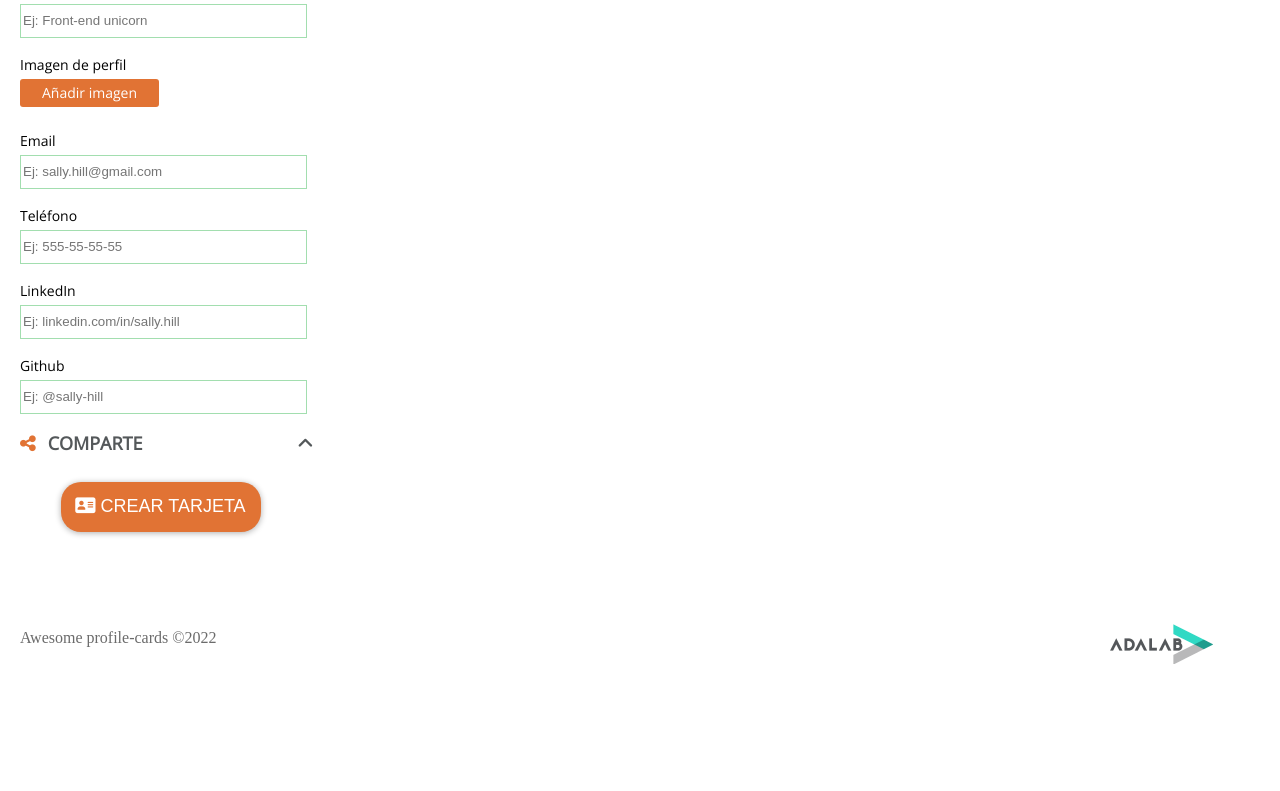
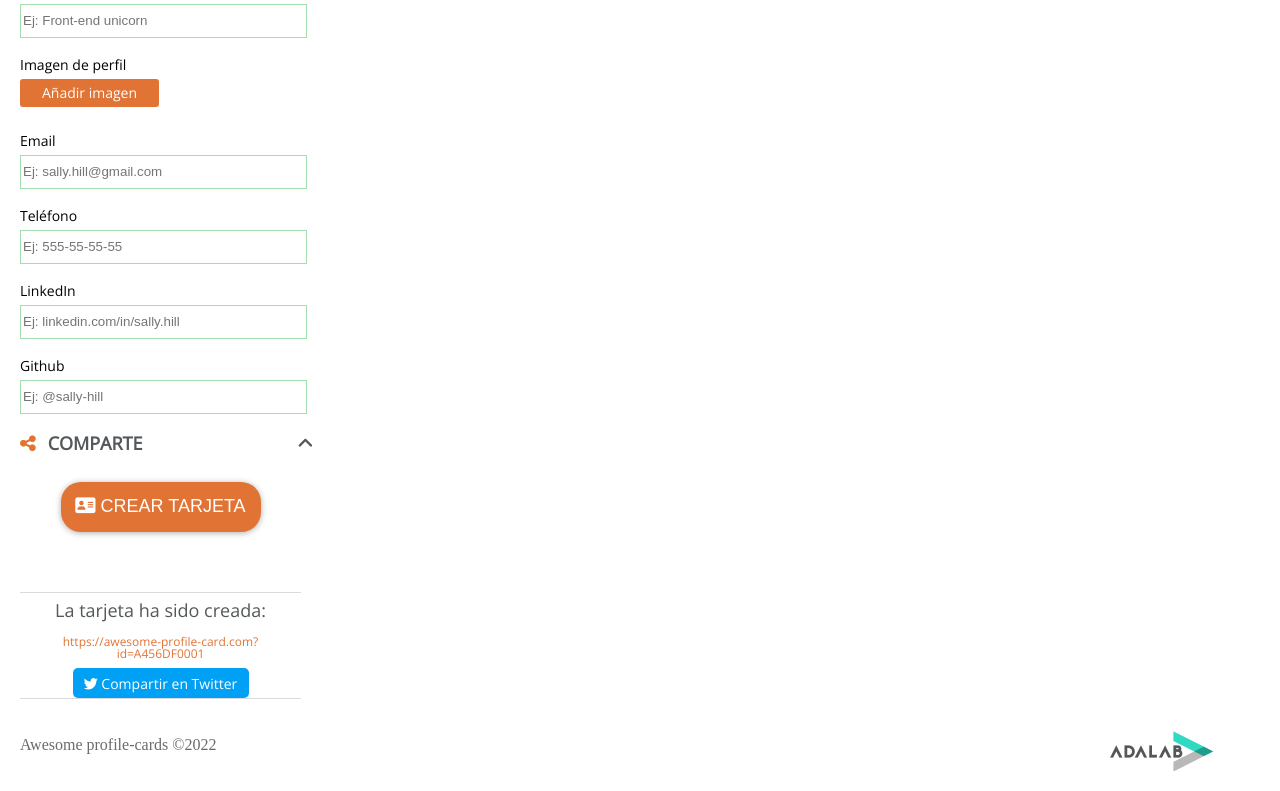
Before and after one commit to Adalab/project-promo-q-module-2-team-3, a website: page src/html/design.html in a window 1280 px wide. Shown: the part 752-1543 px from the top of the page. Before the commit the page ends 1436 px from the top, so only its background shows below. Drawn offline with nearby package versions, Linux system fonts and the light colour scheme; files that its build step writes are made by us from their sources; files whose address does not match are found by name.

Commit message:
added twitter section

```diff
--- a/src/html/partials/design-main.html
+++ b/src/html/partials/design-main.html
@@ -128,6 +128,13 @@
               <i class="share-card fa-solid fa-address-card"></i> Crear tarjeta
             </button>
           </div>
+          <div class="buttontwitter">
+            <h6 class="buttontwitter-h6">La tarjeta ha sido creada:</h6>
+            <p class="buttontwitter-paragraph">https://awesome-profile-card.com?id=A456DF0001</p>
+            <button class="buttontwitter-button">
+              <i class="fa-brands fa-twitter share-in-twitter"></i>
+          Compartir en Twitter</button>
+          </div>
         </div>
       </div>
     </form>
--- a/src/scss/core/_variables.scss
+++ b/src/scss/core/_variables.scss
@@ -4,14 +4,18 @@ $montserrat-bold: 'Montserrat', sans-serif;
 $open: 'Open Sans', sans-serif;
 $color-footer: #6b6b6b;
 $color-title:#114e4e;
-$color-letter:rgb(84, 88, 90);
+$color-letter:#54585a;
 $color-bckg: #f5f5f5;
 $color-text-button: #ffffff;
 $color-button-index: #438792;
+$color-button-twitter:#00a0f5;
+$color-twitter-text: white;
 $icon-main: rgb(225, 115, 52);
 $icon-main-t: rgba(225, 115, 52, 0.21);
 $color-letter-t:rgba(84, 88, 90, 0.21);
 $size-big: 1.2rem; /*19.2px*/
+$size-details: 1.125rem; /*18px*/
 $size-med: 0.875rem; /*14px*/
 $size-small: 0.8rem; /*12.8px*/
 $size-button: 1rem; /*16px*/
+$size-link-final: 0.75rem; /*12px*/
--- a/src/scss/pages/_design-main.scss
+++ b/src/scss/pages/_design-main.scss
@@ -251,3 +251,46 @@ margin: 13px 10px 28px 0px;}  }
 .hidden{
     display: none;
 }
+
+/*La parte del botón para Twitter*/
+
+.buttontwitter{
+    display: flex;
+    flex-direction: column;
+    justify-content: center;
+    align-items: center;
+    border-top: 1px solid $color-letter-t;
+    border-bottom: 1px solid $color-letter-t;
+
+    &-button{
+        background-color: $color-button-twitter;
+        color: $color-twitter-text;
+        border: none;
+        border-radius: 5px;
+        width: 11rem;
+        padding-top: 2%;
+        padding-bottom: 2%;
+        font-family: $open;
+        font-size: $size-med;
+    }
+
+    &-h6{
+        color: $color-letter;
+        font-family: $open;
+        font-size: $size-details;
+        margin-top: 3%;
+        margin-bottom: 3%;
+    }
+
+    &-paragraph{
+        color: $icon-main;
+        font-size: $size-link-final;
+        margin-top: 3%;
+        margin-bottom: 3%;
+        text-align: center;
+    }
+}
+
+.share-in-twitter{
+    color: $color-twitter-text;
+}
```
